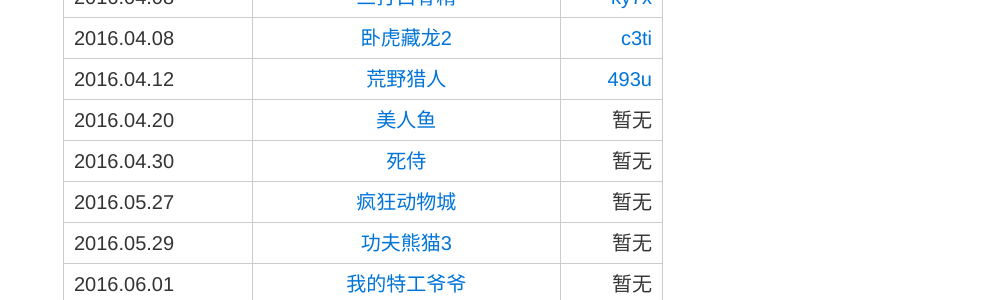
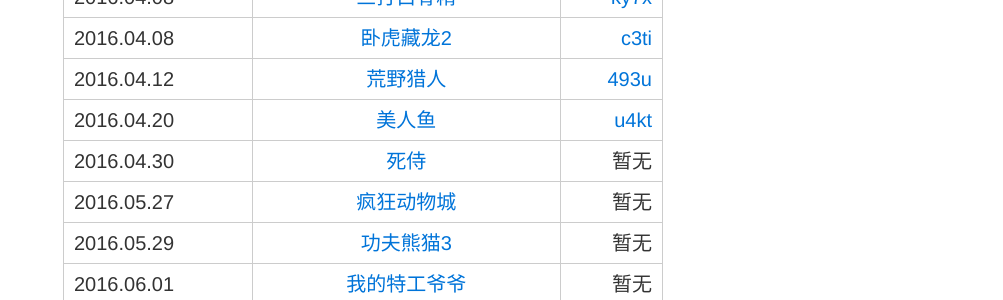
Before and after one commit to creeveliu/moviex.github.io, a Jekyll site: the page built from index.md, in a window 1280 px wide and 900 px high. Shown: the part 449-749 px from the top of the window, without its empty margins (277-1280 px from the left). Built offline with Jekyll 4.4.1, drawn with Linux system fonts in a browser that asks for light colours; comment, search, counter and statistics services are not loaded.

Commit message:
Update index.md

```diff
--- a/index.md
+++ b/index.md
@@ -11,7 +11,7 @@
 | 2016.04.08      | [三打白骨精](http://movie.douban.com/subject/25827963/)     | [ky7x](http://pan.baidu.com/s/1qYnCLuW) |
 | 2016.04.08      | [卧虎藏龙2](http://movie.douban.com/subject/21327512/)     | [c3ti](http://pan.baidu.com/s/1eR2Aa2Y) |
 | 2016.04.12      | [荒野猎人](http://movie.douban.com/subject/5327268/)     | [493u](http://pan.baidu.com/s/1bpLTm8n)  |
-| 2016.04.20      | [美人鱼](http://movie.douban.com/subject/19944106/)     | 暂无 |
+| 2016.04.20      | [美人鱼](http://movie.douban.com/subject/19944106/)     | [u4kt](http://pan.baidu.com/s/1skPo1pr)|
 | 2016.04.30      | [死侍](http://movie.mtime.com/106309/)     | 暂无 |
 | 2016.05.27      | [疯狂动物城](https://movie.douban.com/subject/25662329/)     | 暂无 |
 | 2016.05.29      | [功夫熊猫3](http://movie.douban.com/subject/11589036/)     | 暂无 |
```
